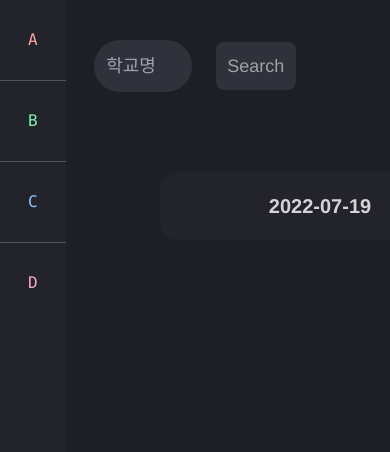
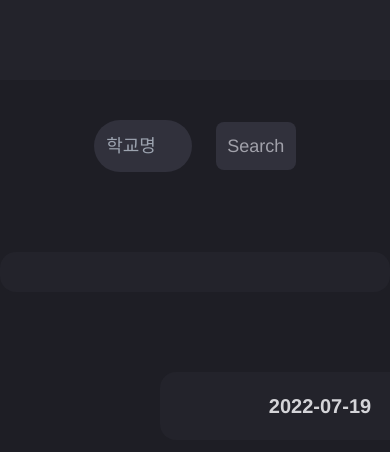
Before and after one commit to dyacode2022/Rice, a Vue app: page / in a window 390 px wide. Shown: the top 452 px of the page. Built offline with nearby package versions, Linux system fonts and the light colour scheme.

Commit message:
school info

```diff
--- a/src/components/Rice.vue
+++ b/src/components/Rice.vue
@@ -17,7 +17,14 @@
       return {
         school_name: '',
         school_rice: [],
-        school_info: {},
+        school_info: {
+          name: '',
+          eng: '',
+          gender: '',
+          location: '',
+          website: '',
+          lib: '',
+        },
         time: year + '-' + month + '-' + day,
       }
     },
@@ -82,9 +89,10 @@
 
         // this.school_rice = _res_
 
-        const info = (await axios.get(`/info/${this.school_name}`)).data[0];
-        this.school_info = info;
-        console.log(this.school_info);
+        const info = (await axios.get(`/info/${this.school_name}`));
+        console.log(info.data)
+        this.school_info.name = info.data.SCHUL_NM
+        this.school_info.eng = info.data.ENG_SCHUL_NM
       }
     }
   })
@@ -100,8 +108,9 @@
   </div>
 
   <!-- School Info -->
-  <div class="rounded-2xl shadow-slate-800 bg-[#23232B] w-100 mt-20 ml-40 text-zinc-300">
-
+  <div class="rounded-2xl shadow-slate-800 bg-[#23232B] w-100 mt-20 lg:ml-40 lg:mr-40 text-zinc-300">
+    <div class="name text-white font-bold text-2xl pt-10 pl-10 pr-10 text-3xl">{{ school_info.name }}</div>
+    <div class="name text-zinc-500 font-semibold text-2xl text-2xl">{{ school_info.eng }}</div>
   </div>
 
   <!-- Rice Card -->
--- a/src/components/nav.vue
+++ b/src/components/nav.vue
@@ -8,12 +8,8 @@ export default defineComponent({
 </script>
 
 <template>
-  <ul class="nav fixed h-full w-22 bg-[#23232B] divide-y divide-slate-200/25 font-mono">
-    <li class="p-7 block text-red-300 font-2xl">A</li>
-    <li class="p-7 block text-green-300 font-2xl">B</li>
-    <li class="p-7 block text-blue-300 font-2xl">C</li>
-    <li class="p-7 block text-pink-300 font-2xl">D</li>
-  </ul>
+  <nav class="nav fixed h-20 w-full bg-[#23232B] relative divide-y divide-slate-200/25 font-mono">
+  </nav>
 </template>
 
 <style scoped>
```
